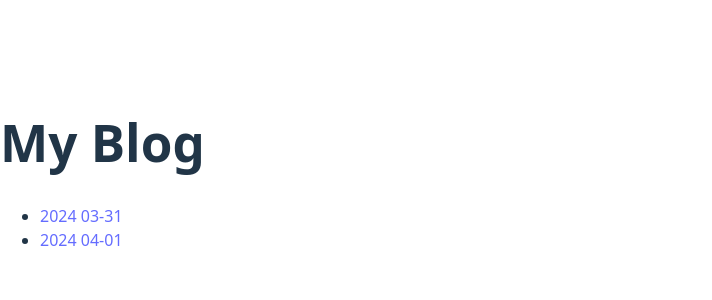
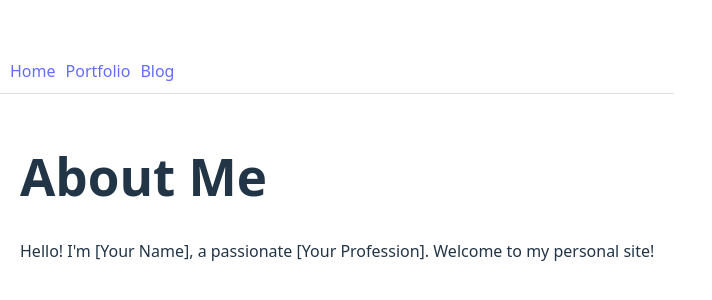
Before and after one commit to hygrintoht/hygrintoht.github.io, a React (Vite) app: page / in a window 1280 px wide. Shown: the part 226-526 px from the top of the page, without its empty margins (0-712 px from the left). Built offline with nearby package versions, Linux system fonts and the light colour scheme.

Commit message:
added pages and layouting

```diff
--- a/src/App.tsx
+++ b/src/App.tsx
@@ -1,11 +1,17 @@
 import { Routes, Route } from "react-router-dom";
 import Home from "./pages/Home";
+import Portfolio from "./pages/Portfolio";
+import Blog from "./pages/Blog";
 import Post from "./pages/Post";
 
 export default function App() {
   return (
     <Routes>
       <Route path="/" element={<Home />} />
+      <Route path="/portfolio" element={<Portfolio />} />
+      <Route path="/blog" element={<Blog />} />
+      {/* Dynamic route for blog posts */}
+      {/* The postId parameter will be used to fetch the correct markdown file */}
       <Route path="/post/:postId" element={<Post />} />
     </Routes>
   );
--- /dev/null
+++ b/src/components/Layout.tsx
@@ -0,0 +1,14 @@
+import { Link } from "react-router-dom";
+
+export default function Layout({ children }: { children: React.ReactNode }) {
+  return (
+    <div>
+      <nav style={{ padding: "10px", borderBottom: "1px solid #ddd" }}>
+        <Link to="/" style={{ marginRight: "10px" }}>Home</Link>
+        <Link to="/portfolio" style={{ marginRight: "10px" }}>Portfolio</Link>
+        <Link to="/blog">Blog</Link>
+      </nav>
+      <main style={{ padding: "20px" }}>{children}</main>
+    </div>
+  );
+}
--- /dev/null
+++ b/src/pages/Blog.tsx
@@ -0,0 +1,19 @@
+import { Link } from "react-router-dom";
+import Layout from "../components/Layout";
+
+const posts = ["2024-03-31", "2024-04-01"];
+
+export default function Blog() {
+    return (
+      <Layout>
+        <h1>Blog</h1>
+        <ul>
+          {posts.map((post) => (
+            <li key={post}>
+              <Link to={`/post/${post}`}>{post.replace("-", " ")}</Link>
+            </li>
+          ))}
+        </ul>
+      </Layout>
+    );
+  }
--- a/src/pages/Home.tsx
+++ b/src/pages/Home.tsx
@@ -1,18 +1,10 @@
-import { Link } from "react-router-dom";
-
-const posts = ["2024-03-31", "2024-04-01"];
+import Layout from "../components/Layout";
 
 export default function Home() {
   return (
-    <div>
-      <h1>My Blog</h1>
-      <ul>
-        {posts.map((post) => (
-          <li key={post}>
-            <Link to={`/post/${post}`}>{post.replace("-", " ")}</Link>
-          </li>
-        ))}
-      </ul>
-    </div>
+    <Layout>
+      <h1>About Me</h1>
+      <p>Hello! I'm [Your Name], a passionate [Your Profession]. Welcome to my personal site!</p>
+    </Layout>
   );
 }
--- /dev/null
+++ b/src/pages/Portfolio.tsx
@@ -0,0 +1,14 @@
+import Layout from "../components/Layout";
+
+export default function Portfolio() {
+  return (
+    <Layout>
+      <h1>My Portfolio</h1>
+      <p>Here are some of the projects I've worked on.</p>
+      <ul>
+        <li>Project 1 - <a href="#">Live Demo</a></li>
+        <li>Project 2 - <a href="#">GitHub</a></li>
+      </ul>
+    </Layout>
+  );
+}
--- a/src/pages/Post.tsx
+++ b/src/pages/Post.tsx
@@ -2,6 +2,7 @@ import { useParams } from "react-router-dom";
 import { useEffect, useState } from "react";
 import ReactMarkdown from "react-markdown";
 import remarkGfm from "remark-gfm";
+import Layout from "../components/Layout";
 
 export default function Post() {
   const { postId } = useParams();
@@ -17,5 +18,9 @@ export default function Post() {
         });
   }, [postId]);
 
-  return <ReactMarkdown remarkPlugins={[remarkGfm]}>{content}</ReactMarkdown>;
+  return (
+    <Layout>
+      <ReactMarkdown remarkPlugins={[remarkGfm]}>{content}</ReactMarkdown>
+    </Layout>
+  );
 }
```
Also changed, not shown: public/posts/2024-03-31.md (+1 -1 lines).
